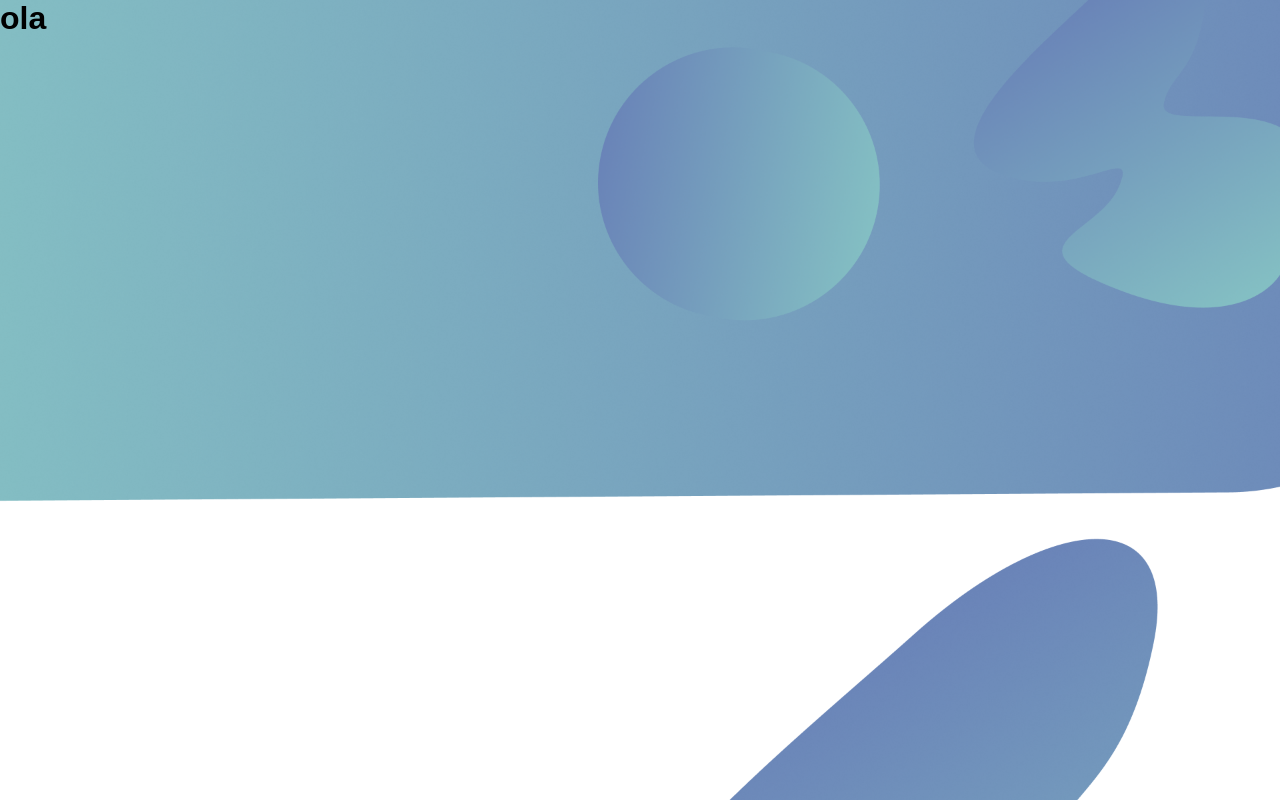
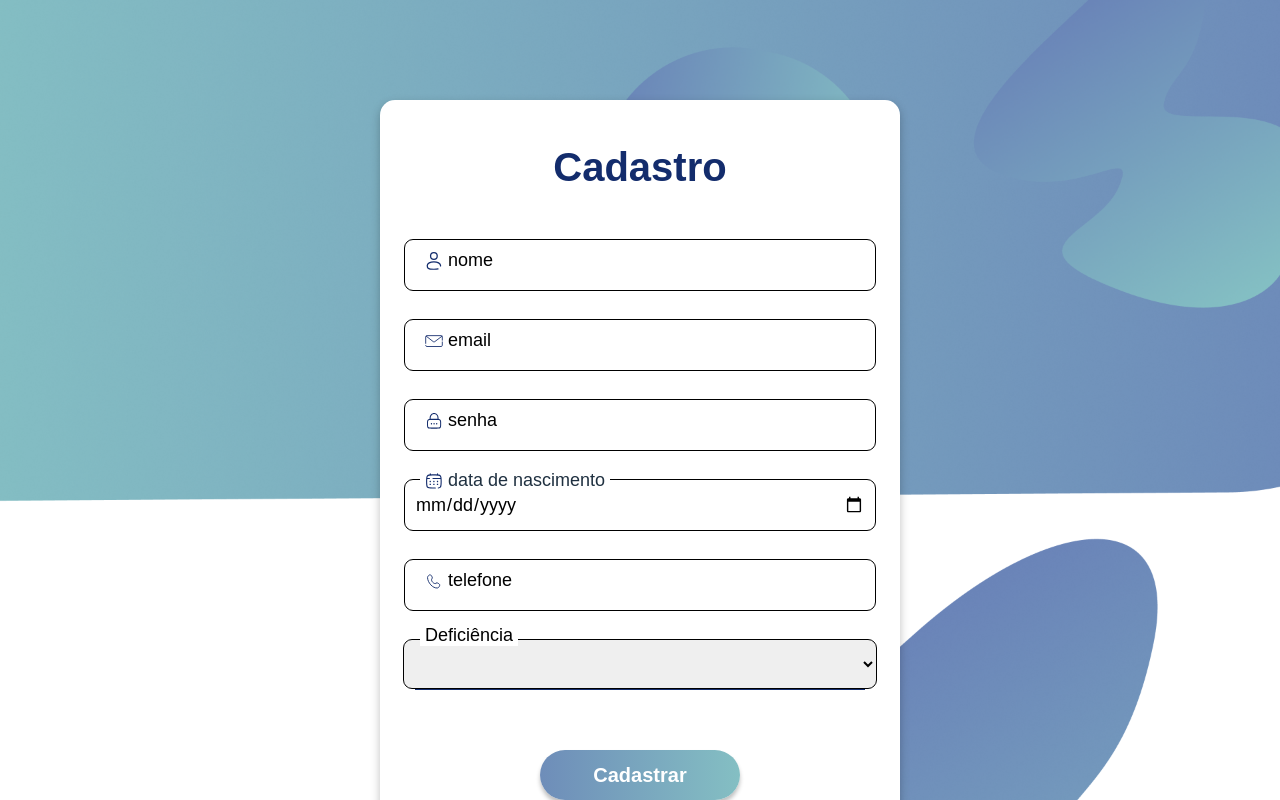
Before and after one commit to Deysehgfi/Projeto_CadAcel, a React (Vite) app in the folder FrontEnd/: page /Cadastro in a window 1280 px wide. Shown: the top 800 px of the page. Built offline with nearby package versions, Linux system fonts and the light colour scheme.

Commit message:
Consertadando bugs Cadatro

```diff
--- a/FrontEnd/src/Pages/Cadastro.jsx
+++ b/FrontEnd/src/Pages/Cadastro.jsx
@@ -1,125 +1,124 @@
-// import { useState } from "react";
-// import axios from "axios"
-// import Input from "../Components/Input/Input.jsx"
-// import Botao from "../Components/Botao/Botao.jsx";
-// import { Form, LinkForm, TituloForm, BOxTitulo, Select, SectionCadastro } from "../styled/Cadastro.js";
-// import { InputStyle, InputFields, Label, ImgIcon } from "../styled/Input.js"
-// import { LinkForm, TituloForm, BOxTitulo, Select, SectionCadastro, SelectFields, Label, ImgIcon, LinkCadastro, SubTituloForm, Option } from "../styled/Cadastro.js";
-// import IconEmail from "../public/Email-Icon.svg"
-// import Person from "../public/Group.svg"
-// import IconSenha from "../public/Senha.svg"
-// import Icondata from "../public/DataNasc.svg"
-// import Iconphone from "../public/Telephone.svg"
-// import IconAnexo from "../public/Anexo.svg"
-// import IconPrancheta from "../public/Prancheta.svg"
-// import { motion } from "framer-motion"
-import { useState } from "react"
+import { useState } from "react";
+import axios from "axios"
+import Input from "../Components/Input/Input.jsx"
+import { Label,InputFields, InputStyle} from "../styled/Input.js";
+import Botao from "../Components/Botao/Botao.jsx";
+import { LinkForm, TituloForm, BOxTitulo, Select, SectionCadastro, SelectFields, ImgIcon} from "../styled/Cadastro.js";
+import { LabelSelect } from "../styled/Formulario.js";
+import IconEmail from "../public/Email-Icon.svg"
+import Person from "../public/Group.svg"
+import IconSenha from "../public/Senha.svg"
+import Icondata from "../public/DataNasc.svg"
+import Iconphone from "../public/Telephone.svg"
+import IconAnexo from "../public/Anexo.svg"
+import IconPrancheta from "../public/Prancheta.svg"
+import { motion } from "framer-motion"
 
-const Cadastro = ({FuncaoBotao, TipoBotao }) => {
 
-    return(
-<h1>ola</h1>
+const Cadastro = ({ TipoInput, NomeInput, PlaceholderInput, nomeBotao, FormTitulo, NameLabel, valorinput, IconImg, FuncaoBotao, TipoBotao }) => {
+    const [nome, setNome] = useState("")
+    const [email, setEmail] = useState("")
+    const [senha, setSenha] = useState("")
+    const [dataNascimento, setDataNascimento] = useState("")
+    const [telefone, setTelefone] = useState("")
+    const [deficiencia, setDeficiencia] = useState("")
+    const [error, setError] = useState(null)
+    const [user, setUser] = useState(null);
+
+    const handleCadastro = async (event) => {
+        event.preventDefault();
+        try {
+            await axios.post(
+                "http://localhost:3333/usuarios/cadastro",
+                JSON.stringify({ nome, email, senha, telefone, deficiencia, dataNascimento }),
+                {
+                    headers: { "Content-Type": "application/json" }
+                },
+            );
+            setUser(response.data)
+            return console.log(response.data)
+        } catch (error) {
+            if (!error?.response) {
+                setError("Erro ao acessar o site");
+            } else if (error.response.status === 401) {
+                setError("Usuário ou senha inválidos",);
+            }
+        }
+
+        console.log("NOme ->", nome)
+        console.log("senha->", senha)
+        console.log("data->", dataNascimento)
+        console.log("email->", email)
+        console.log("telefone->", telefone)
+        console.log("deficiencia->", deficiencia)
+    }
+
+
+    return (
+        <>
+            <SectionCadastro>
+                <motion.form className="form-design" initial={{ x: 100, opacity: 0 }} animate={{
+                    x: 1, x: 0,
+                    opacity: 1
+                }} transition={{
+                    default: { type: "spring" },
+                    opacity: { ease: "linear" }, duration: 2
+                }} onSubmit={handleCadastro}>
+                    <BOxTitulo>
+                        <TituloForm>Cadastro</TituloForm>
+                    </BOxTitulo>
+
+                    <InputFields className="input-fields">
+                        <InputStyle type="text" value={nome} onChange={(event) => setNome(event.target.value)} placeholder="" required />
+                        <Label> <ImgIcon src={Person} alt="" className="imgIConEmail" />nome</Label>
+                    </InputFields>
+
+
+                    <InputFields className="input-fields">
+                        <InputStyle type="email" value={email} onChange={(event) => setEmail(event.target.value)} placeholder="" required />
+                        <Label> <ImgIcon src={IconEmail} alt="" className="imgIConEmail" />email</Label>
+                    </InputFields>
+
+                    <InputFields className="input-fields">
+                        <InputStyle type="password" value={senha} onChange={(event) => setSenha(event.target.value)} placeholder="" required />
+                        <Label> <ImgIcon src={IconSenha} alt="" className="imgIConEmail" />senha</Label>
+                    </InputFields>
+
+
+                    <InputFields className="input-fields">
+                        <InputStyle type="date" value={dataNascimento} onChange={(event) => setDataNascimento(event.target.value)} placeholder="" required />
+                        <LabelSelect> <ImgIcon src={Icondata} alt="" className="imgIConEmail" />data de nascimento</LabelSelect>
+                    </InputFields>
+
+
+                    <InputFields className="input-fields">
+                        <InputStyle type="number" value={telefone} onChange={(event) => setTelefone(event.target.value)} placeholder="" required />
+                        <Label> <ImgIcon src={Iconphone} alt="" className="imgIConEmail" />telefone</Label>
+                    </InputFields>
+
+
+                    <SelectFields>
+                        <Select value={deficiencia} onChange={(event) => setDeficiencia(event.target.value)}>
+                            <option></option>
+                            <option>Visual</option>
+                            <option>Fisica</option>
+                            <option>Auditiva</option>
+                            <option>Neurodivergente</option>
+                        </Select>
+
+                        <LabelSelect>Deficiência</LabelSelect>
+                    </SelectFields>
+
+
+
+                    <p>{error}</p>
+                    <Botao nomeBotao="Cadastrar" TipoBotao="submit" />
+                </motion.form>
+            </SectionCadastro>
+        </>
     )
+
 }
 
 
 export default Cadastro;
-// const Cadastro = ({ TipoInput, NomeInput, PlaceholderInput, nomeBotao, FormTitulo, NameLabel, valorinput, IconImg, FuncaoBotao, TipoBotao }) => {
-//     const [nome, setNome] = useState("")
-//     const [email, setEmail] = useState("")
-//     const [senha, setSenha] = useState("")
-//     const [dataNascimento, setDataNascimento] = useState("")
-//     const [telefone, setTelefone] = useState("")
-//     const [deficiencia, setDeficiencia] = useState("")
-//     const [error, setError] = useState(null)
-//     const [user, setUser] = useState(null);
-
-//     const handleCadastro = async (event) => {
-//         event.preventDefault();
-//         try {
-//             await axios.post(
-//                 "http://localhost:3333/usuarios/cadastro",
-//                 JSON.stringify({ nome, email, senha, telefone, deficiencia, dataNascimento }),
-//                 {
-//                     headers: { "Content-Type": "application/json" }
-//                 },
-//             );
-//             setUser(response.data)
-//             return console.log(response.data)
-//         } catch (error) {
-//             if (!error?.response) {
-//                 setError("Erro ao acessar o site");
-//             } else if (error.response.status === 401) {
-//                 setError("Usuário ou senha inválidos",);
-//             }
-//         }
-
-//         console.log("NOme ->", nome)
-//         console.log("senha->", senha)
-//         console.log("data->", dataNascimento)
-//         console.log("email->", email)
-//         console.log("telefone->", telefone)
-//         console.log("deficiencia->", deficiencia)
-//     }
-
-
-//     return (
-//         <>
-//             <SectionCadastro>
-//                 <motion.form className="form-design" initial={{ x: 100, opacity: 0 }} animate={{
-//                 x: 1, x: 0,
-//                 opacity: 1
-//             }} transition={{
-//                 default: { type: "spring" },
-//                 opacity: { ease: "linear" }, duration: 2
-//             }}   onSubmit={handleCadastro}>
-//                     <BOxTitulo>
-//                         <TituloForm>Cadastro</TituloForm>
-//                     </BOxTitulo>
-
-//                     <InputFields className="input-fields">
-//                         <InputStyle type="text" value={nome} onChange={(event) => setNome(event.target.value)} placeholder="" required />
-//                         <Label> <ImgIcon src={Person} alt="" className="imgIConEmail" />nome</Label>
-//                     </InputFields>
-
-
-//                     <InputFields className="input-fields">
-//                         <InputStyle type="email" value={email} onChange={(event) => setEmail(event.target.value)} placeholder="" required />
-//                         <Label> <ImgIcon src={IconEmail} alt="" className="imgIConEmail" />email</Label>
-//                     </InputFields>
-
-//                     <InputFields className="input-fields">
-//                         <InputStyle type="password" value={senha} onChange={(event) => setSenha(event.target.value)} placeholder="" required />
-//                         <Label> <ImgIcon src={IconSenha} alt="" className="imgIConEmail" />senha</Label>
-//                     </InputFields>
-
-
-//                     <InputFields className="input-fields">
-//                         <InputStyle type="date" value={dataNascimento} onChange={(event) => setDataNascimento(event.target.value)} placeholder="" required />
-//                         <Label> <ImgIcon src={Icondata} alt="" className="imgIConEmail" />data de nascimento</Label>
-//                     </InputFields>
-
-
-//                     <InputFields className="input-fields">
-//                         <InputStyle type="number" value={telefone} onChange={(event) => setTelefone(event.target.value)} placeholder="" required />
-//                         <Label> <ImgIcon src={Iconphone} alt="" className="imgIConEmail"/>telefone</Label>
-//                     </InputFields>
-
-//                     <Select value={deficiencia} onChange={(event) => setDeficiencia(event.target.value)}>
-//                         <option>deficiência</option>
-//                         <option>Visual</option>
-//                         <option>Fisica</option>
-//                         <option>Auditiva</option>
-//                         <option>Neurodivergente</option>
-//                     </Select>
-//                     <p>{error}</p>
-//                     <Botao nomeBotao="Cadastrar" TipoBotao="submit" />
-//                 </motion.form>
-//             </SectionCadastro>
-//         </>
-//     )
-
-// }
-
-
-// export default Cadastro;
```
